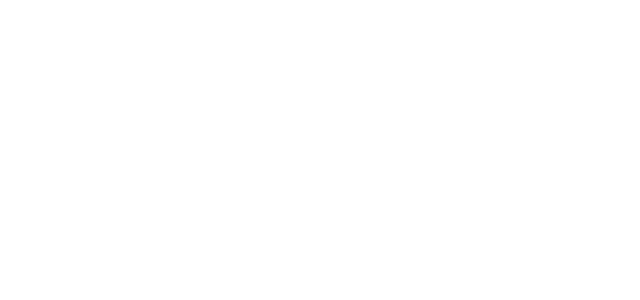
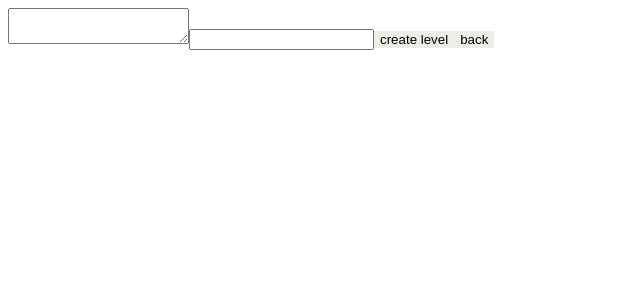
Before and after one commit to johnstclair/artificial-connections, a React (Vite) app: page /manager in a window 1280 px wide. Before the commit this address had no page. Shown: the top 300 px of the page, without its empty margins (0-640 px from the left). Built offline with nearby package versions, Linux system fonts and the light colour scheme.

Commit message:
feat: make levels

```diff
--- a/src/App.css
+++ b/src/App.css
@@ -32,6 +32,10 @@
   border-radius: 8px;
   font-weight: 900;
   font-size: min(3vw,22px);
+}
+
+.levelCreateForm {
+
 }
 
 .life-container {
--- a/src/App.tsx
+++ b/src/App.tsx
@@ -2,6 +2,7 @@
 import Instructions from "./components/Instructions.tsx";
 import Levels from "./components/Levels.tsx";
 import Start from "./components/Start.tsx";
+import LevelManager from "./components/LevelManager.tsx";
 import "./App.css";
 import {
     BrowserRouter as Router,
@@ -17,6 +18,7 @@
               <Route path="/play" element={<GameScreen />} />
               <Route path="/levels" element={<Levels />} />
               <Route path="/instructions" element={<Instructions />} />
+              <Route path="/manager" element={<LevelManager />} />
           </Routes>
       </Router>
   );
--- /dev/null
+++ b/src/components/LevelManager.tsx
@@ -0,0 +1,40 @@
+import { useState, useEffect } from "react";
+import { useNavigate } from "react-router-dom";
+import { exists, mkdir, writeTextFile, readDir, BaseDirectory } from '@tauri-apps/plugin-fs';
+import { generate } from "random-words";
+import { load } from '@tauri-apps/plugin-store';
+
+async function writeFile(name: string, contents: string) {
+  await writeTextFile(`levels/${name}.txt`, contents, {
+    baseDir: BaseDirectory.AppData,
+  });
+}
+
+function LevelManager() {
+  const [text, setText] = useState<string>("");
+  const [name, setName] = useState<string>("");
+  const navigate = useNavigate();
+
+  function createLevel() {
+    let temp = [];
+    text.trim().split(/\r?\n/).map((item) => {
+      temp.push(item);
+    });
+
+    if (temp.length != 16) return;
+    console.log("length good");
+    if (name == "") return;
+    console.log("name good");
+
+    writeFile(name, text);
+  }
+
+  return (<>
+    <textarea className="levelCreateForm" value={text} onChange={(e) => {setText(e.target.value)}}></textarea>
+    <input value={name} onChange={(e) => {setName(e.target.value)}}></input>
+    <button onClick={() => createLevel()}>create level</button>
+    <button onClick={() => navigate("/")}>back</button>
+  </>)
+}
+
+export default LevelManager;
--- a/src/components/Levels.tsx
+++ b/src/components/Levels.tsx
@@ -61,6 +61,7 @@
       result.map((item) => {
         temp.push(item.name.replace(/\.txt$/, ""));
       });
+      temp.splice(temp.indexOf("random"),1);
       setLevels(temp);
     })
   }, [])
@@ -73,6 +74,7 @@
   return <>
     <p>level select</p>
     <select id="levelSelect" onChange={(e) => setSelectedLevel(e.target.value)}>
+      <option value="random">random</option>
       {levels.map((item, index) => {
         return <option value={item} key={index}>{item}</option>
       })}
--- a/src/components/Start.tsx
+++ b/src/components/Start.tsx
@@ -39,6 +39,7 @@
     <button onClick={(e) => onSubmit()}>clock me</button>
     <input value={model} onChange={(e) => {setModel(e.target.value)}}></input>
     <button onClick={(e) => navigate("/instructions")}>learn to play</button>
+    <button onClick={(e) => navigate("/manager")}>manage levels</button>
   </>
 }
 export default Start;
```
